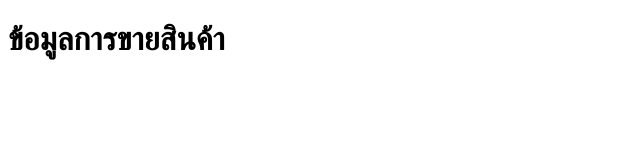
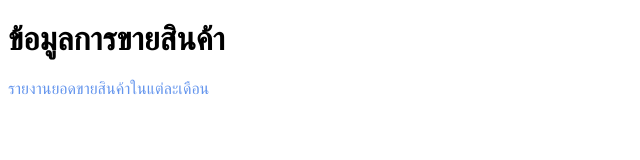
Before and after one commit to HighboyzX/Highboyz-project, a plain HTML site: page index.html in a window 1280 px wide. Shown: the whole page, without its empty margins (0-640 px from the left). Drawn offline with Linux system fonts and the light colour scheme.

Commit message:
add report sale

```diff
--- a/index.html
+++ b/index.html
@@ -5,8 +5,14 @@
     <meta http-equiv="X-UA-Compatible" content="IE=edge">
     <meta name="viewport" content="width=device-width, initial-scale=1.0">
     <title>Document</title>
+    <style>
+        p {
+            color: cornflowerblue;
+        }
+    </style>
 </head>
 <body>
     <h1>ข้อมูลการขายสินค้า</h1>
+    <p>รายงานยอดขายสินค้าในแต่ละเดือน</p>
 </body>
 </html>
```
